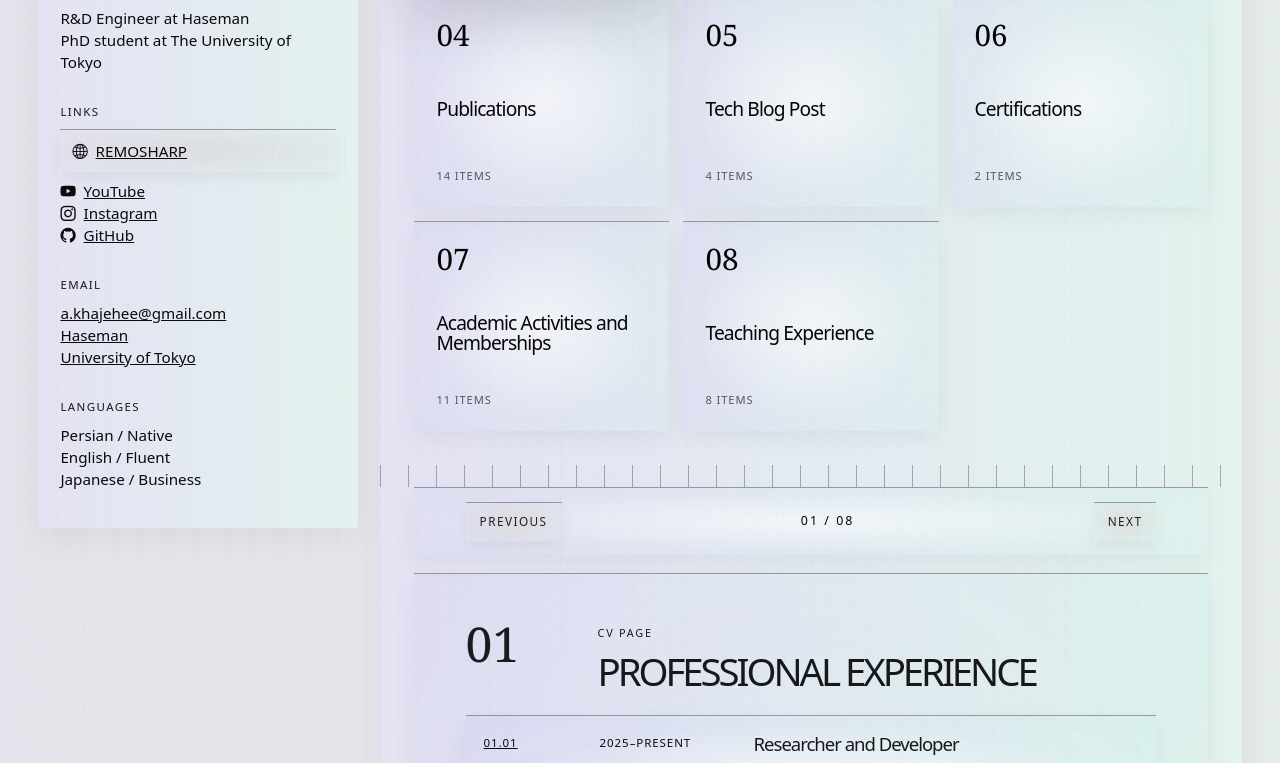
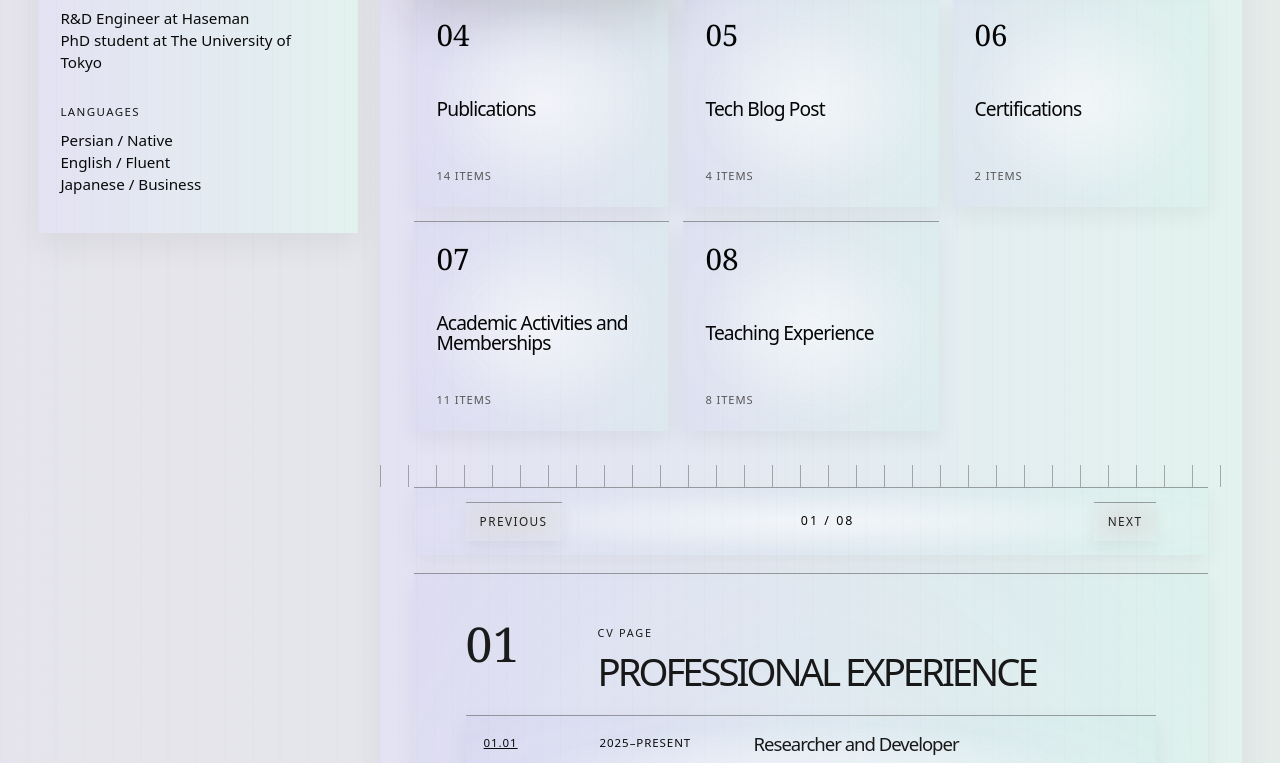
Before and after one commit to Arastookhajehee/my_cv_react, a React (Vite) app: page / in a window 1280 px wide. Shown: the part 1637-2400 px from the top of the page. Built offline with nearby package versions, Linux system fonts and the light colour scheme.

Commit message:
fix: remove contact details from CV site

```diff
--- a/src/Components/Contact.jsx
+++ b/src/Components/Contact.jsx
@@ -1,5 +1,4 @@
 import profilePic from "../assets/Profile_centered.jpg";
-import "bootstrap-icons/font/bootstrap-icons.css";
 
 export default function Contact({ language }) {
   return (
@@ -18,25 +17,6 @@ export default function Contact({ language }) {
         </ul>
       </div>
 
-      <div className="contact-section" id="contact">
-        <h3>{language === "english" ? "Links" : "リンク"}</h3>
-        <ul>
-          <li><a className="social-link contact-product-link" href="https://www.remosharp.com/" target="_blank" rel="noopener noreferrer"><i className="bi bi-globe2" /> RemoSharp</a></li>
-          <li><a className="social-link" href="https://www.youtube.com/@arastookhajehee1570" target="_blank" rel="noopener noreferrer"><i className="bi bi-youtube" /> YouTube</a></li>
-          <li><a className="social-link" href="https://www.instagram.com/kh.arastoo/" target="_blank" rel="noopener noreferrer"><i className="bi bi-instagram" /> Instagram</a></li>
-          <li><a className="social-link" href="https://github.com/Arastookhajehee" target="_blank" rel="noopener noreferrer"><i className="bi bi-github" /> GitHub</a></li>
-        </ul>
-      </div>
-
-      <div className="contact-section">
-        <h3>{language === "english" ? "Email" : "メール"}</h3>
-        <ul>
-          <li><a href="mailto:a.khajehee@gmail.com">a.khajehee@gmail.com</a></li>
-          <li><a href="mailto:khajehee.arastoo@haseman.co.jp">Haseman</a></li>
-          <li><a href="mailto:arastoo@arch1.t.u-tokyo.ac.jp">University of Tokyo</a></li>
-        </ul>
-      </div>
-
       <div className="contact-section">
         <h3>{language === "english" ? "Languages" : "言語"}</h3>
         <ul>
--- a/src/Components/Portfolio/PortfolioHeader.jsx
+++ b/src/Components/Portfolio/PortfolioHeader.jsx
@@ -11,7 +11,6 @@ export default function PortfolioHeader({ language, handleLanguageButtonClick })
         <a href="#works">{language === "english" ? "Index" : "索引"}</a>
         <a href="#cv">{language === "english" ? "CV" : "CV"}</a>
         <a href="#profile">{language === "english" ? "Profile" : "プロフィール"}</a>
-        <a href="#contact">{language === "english" ? "Contact" : "連絡先"}</a>
         <LanguageButton language={language} handleLanguageButtonClick={handleLanguageButtonClick} mobileView={false} />
       </nav>
       <section className="hero-studio hero-project blog-hero" id="top">
```
Also changed, not shown: 1 other file (tests, documents, lock files or other folders).
